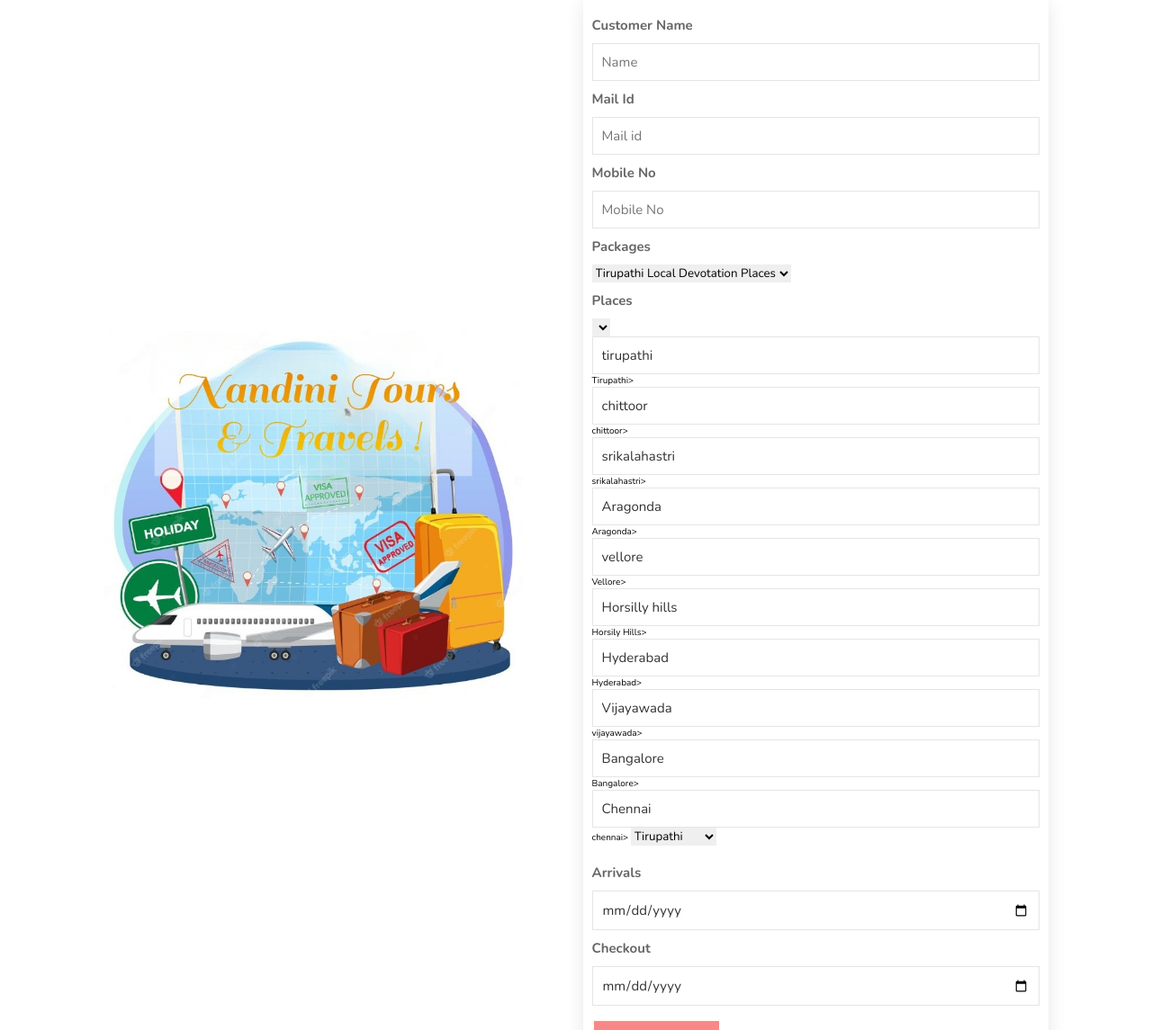
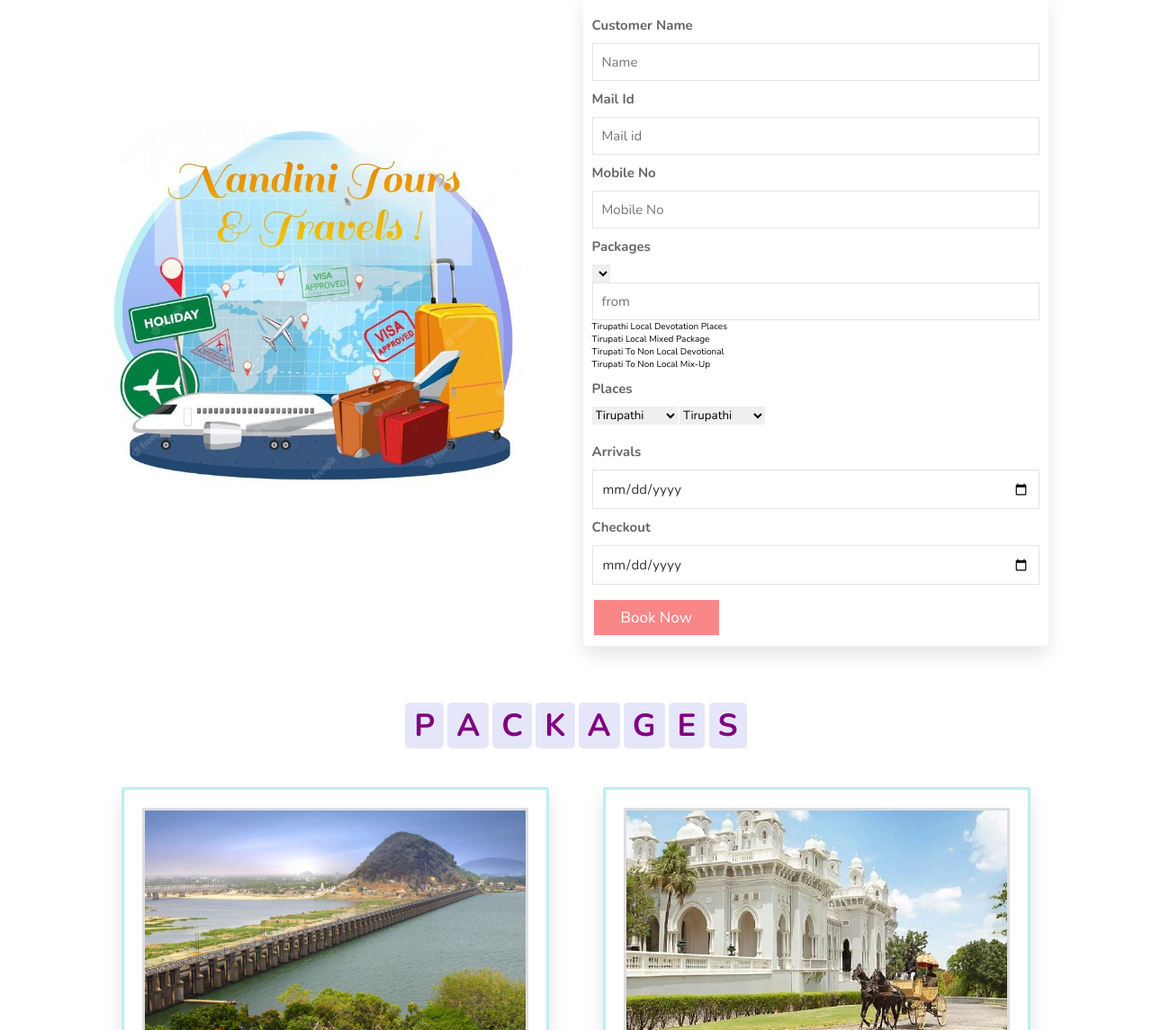
Before and after one commit to ramyasaiv/Nandiniii_tour-travels, a plain HTML site: page index.html in a window 1280 px wide. Shown: the part 954-2099 px from the top of the page at 90% size. Drawn offline with nearby package versions, Linux system fonts and the light colour scheme; files whose address does not match are found by name.

Commit message:
Update index.html

```diff
--- a/index.html
+++ b/index.html
@@ -116,6 +116,7 @@
           <input type="Number" name="data[Mobile No]" placeholder="Mobile No">
             <h3>Packages</h3>
             <select placeholder="Name" type="text" name="data[Packages]" id="Packages">
+                <input type="Number" name="data[Mobile No]" placeholder="from">
             <option  value="Tirupathi">Tirupathi local devotation places</option>
             <option  value="Kanipakam">Tirupati Local Mixed Package</option>
             <option  value="Aragonda">Tirupati to Non Local Devotional
@@ -128,16 +129,16 @@
             </select>
             <h3>Places</h3>
             <select placeholder="From" type="text" name="data[Places]" id="places">
-               <input type="select" placeholder="From" type="text"<option  value="tirupathi">Tirupathi</option>>
-               <input type="select" placeholder="From" type="text" <option placeholder="From" value="chittoor">chittoor</option>>
-                <input type="select" placeholder="From" type="text"<option placeholder="From" value="srikalahastri">srikalahastri</option>>
-               <input type="select" placeholder="From" type="text" <option placeholder="From" value="Aragonda">Aragonda</option>>
-               <input type="select" placeholder="From" type="text" <option value="vellore">Vellore</option>>
-               <input type="select" placeholder="From" type="text" <option value="Horsilly hills">Horsily Hills</option>>
-               <input type="select" placeholder="From" type="text" <option value="Hyderabad">Hyderabad</option>>
-               <input type="select" placeholder="From" type="text" <option value="Vijayawada">vijayawada</option>>
-               <input type="select" placeholder="From" type="text" <option value="Bangalore">Bangalore</option>>
-               <input type="select" placeholder="From" type="text" <option value="Chennai">chennai</option>>
+               <option  value="tirupathi">Tirupathi</option>
+                <option value="chittoor">chittoor</option>
+                <option  value="srikalahastri">srikalahastri</option>
+               <option value="Aragonda">Aragonda</option>
+               <option value="vellore">Vellore</option>
+                <option value="Horsilly hills">Horsily Hills</option>
+               <option value="Hyderabad">Hyderabad</option>
+                <option value="Vijayawada">vijayawada</option>
+                <option value="Bangalore">Bangalore</option>
+                <option value="Chennai">chennai</option>
             </select>
             <select placeholder="To" type="text" name="data[Places]" id="places">
                 <option value="tirupathi">Tirupathi</option>
```
